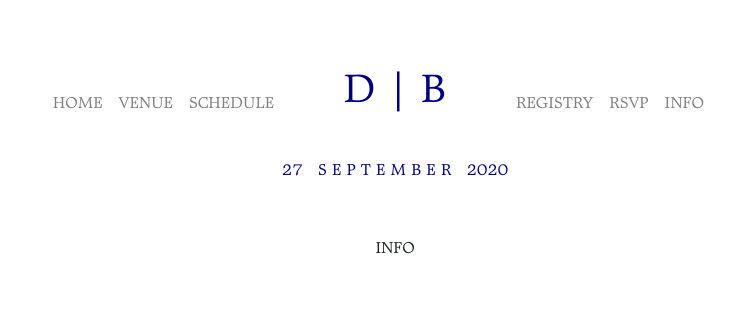
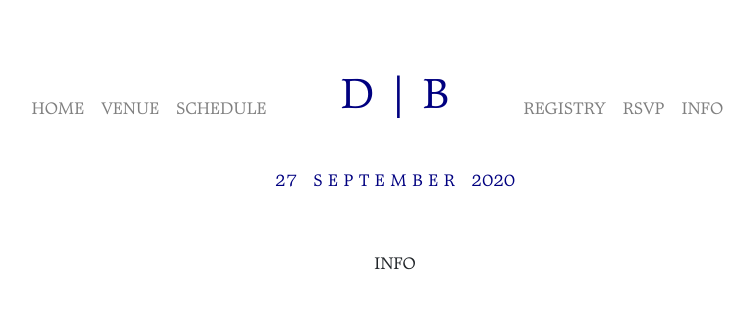
Before and after one commit to spicalous/dcbl, a Jekyll site: the page built from info.html, in a window 1280 px wide. Shown: the top 309 px of the page, without its empty margins (245-999 px from the left). Built offline with Jekyll 4.4.1, drawn with Linux system fonts in a browser that asks for light colours.

Commit message:
increase font size

```diff
--- a/_sass/main.scss
+++ b/_sass/main.scss
@@ -1,6 +1,10 @@
 @font-face {
   font-family: MattAntique;
   src: url(/assets/fonts/MattAntique.ttf);
+}
+
+html {
+  font-size: 17px;
 }
 
 .matt-antique {
```
